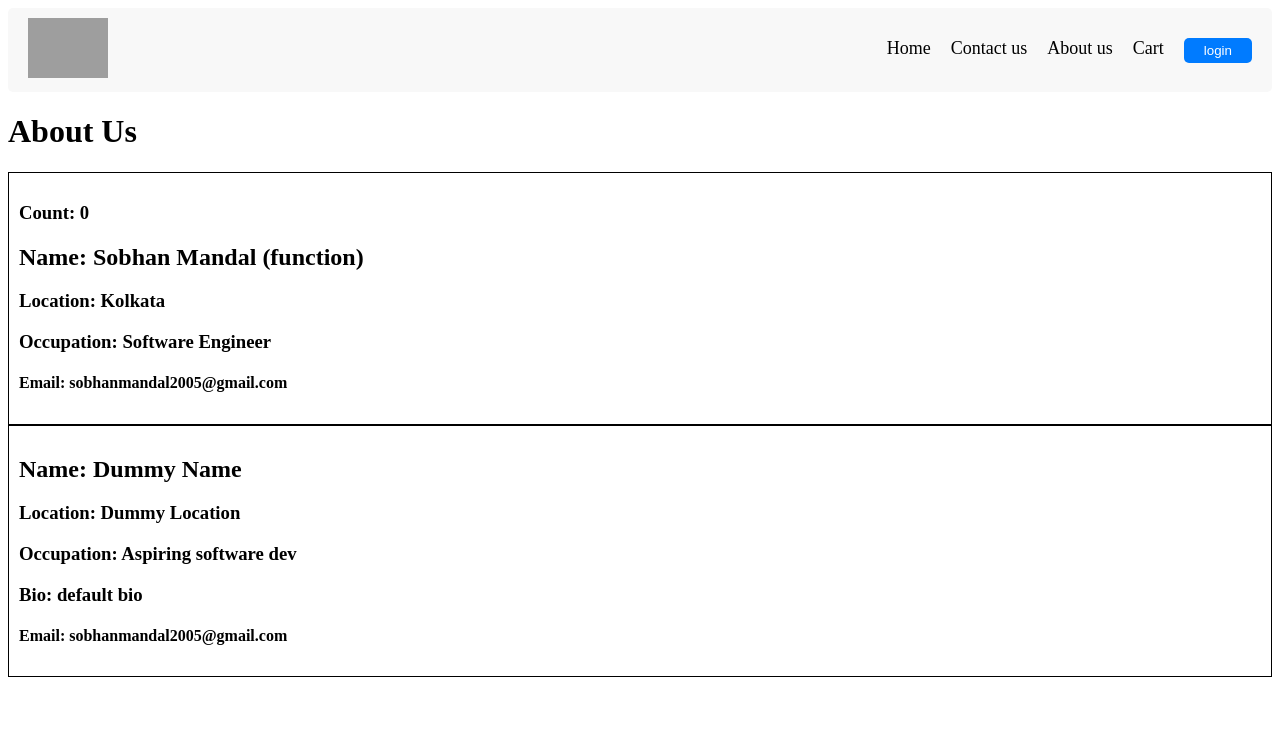
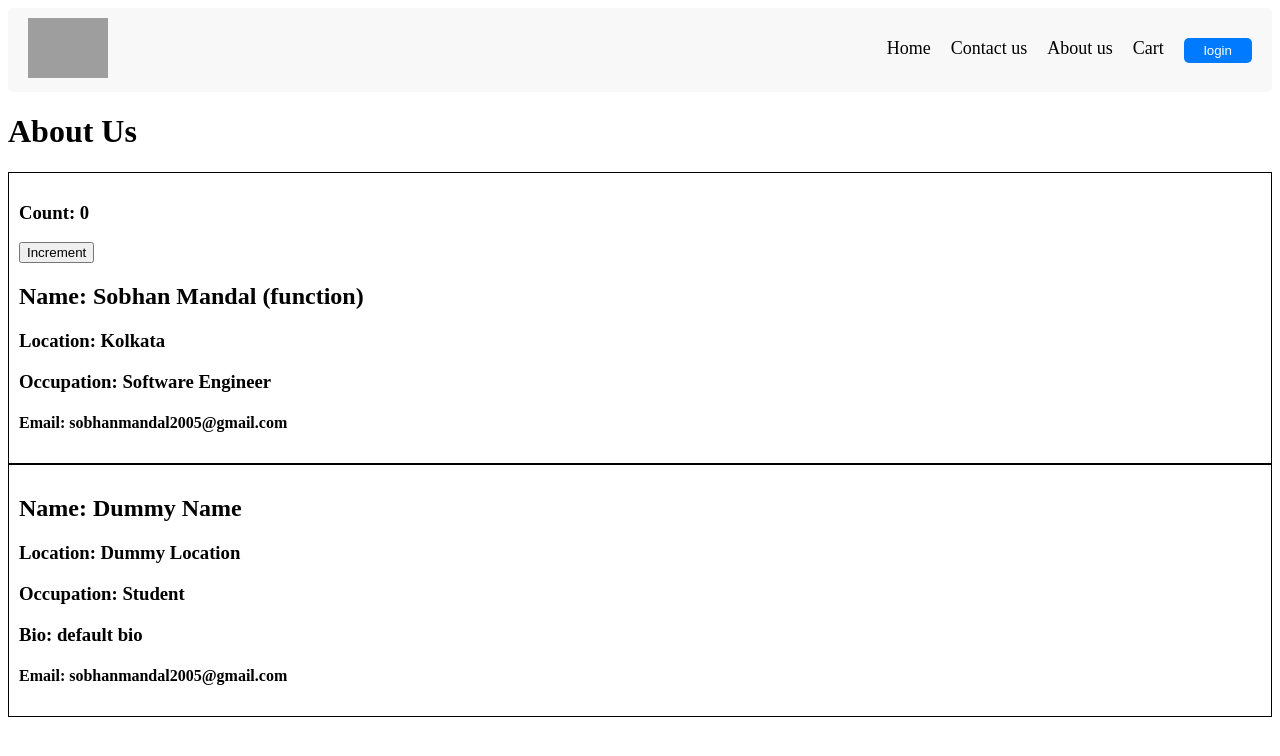
Before and after one commit to sobhanmandal2005-ctrl/namaste-react-learning-journey, a React (Vite) app: page /about in a window 1280 px wide. Shown: the top 756 px of the page. Built offline with nearby package versions, Linux system fonts and the light colour scheme; no server answers; grey boxes are pictures that could not be loaded.

Commit message:
feat(ep-8) : explore more about lifecycle and componentDidMount

```diff
--- a/src/components/User.js
+++ b/src/components/User.js
@@ -9,6 +9,7 @@ const User = (props) => {
   return (
     <div className="user-card">
       <h3>Count: {count}</h3>
+      <button onClick={() => setCount(count + 1)}>Increment</button>
       <h2>Name: {name}</h2>
       <h3>Location: Kolkata</h3>
       <h3>Occupation: Software Engineer</h3>
--- a/src/components/UserClass.js
+++ b/src/components/UserClass.js
@@ -11,7 +11,7 @@ class UserClass extends React.Component {
         userInfo: {
           name: "Dummy Name",
           location: "Dummy Location",
-          occupation: "Aspiring software dev",
+          occupation: "As",
           bio: "default bio",
           email: "sobhanmandal2005@gmail.com",
         }
@@ -37,14 +37,21 @@ class UserClass extends React.Component {
 
  }
 
+ componentWillUnmount() {
+  console.log("Component Will Unmount");
+ }
+
   render() {
+
+  const {name, location, bio} = this.state.userInfo;
+
     return (
       <div className="userClass-card">
-        <h2>Name: {this.state.userInfo.name}</h2>
-        <h3>Location: {this.state.userInfo.location}</h3>
-        <h3>Occupation: {this.state.userInfo.occupation}</h3>
-        <h3>Bio: {this.state.userInfo.bio}</h3>
-        <h4>Email: {this.state.userInfo.email}</h4>
+        <h2>Name: {name}</h2>
+        <h3>Location: {location}</h3>
+        <h3>Occupation: Student</h3>
+        <h3>Bio: {bio}</h3>
+        <h4>Email: sobhanmandal2005@gmail.com</h4>
       </div>
     );
   }
```
Also changed, not shown: 1 other file (tests, documents, lock files or other folders).
